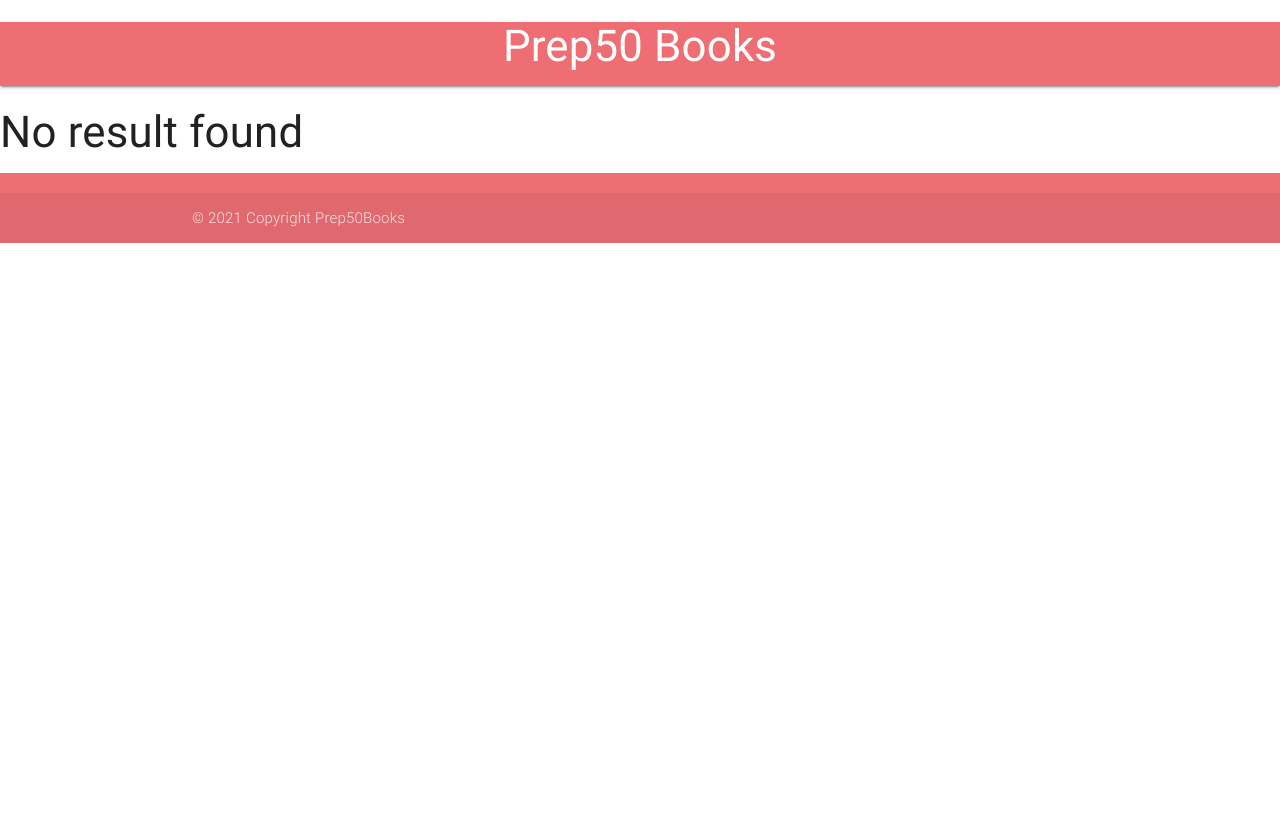
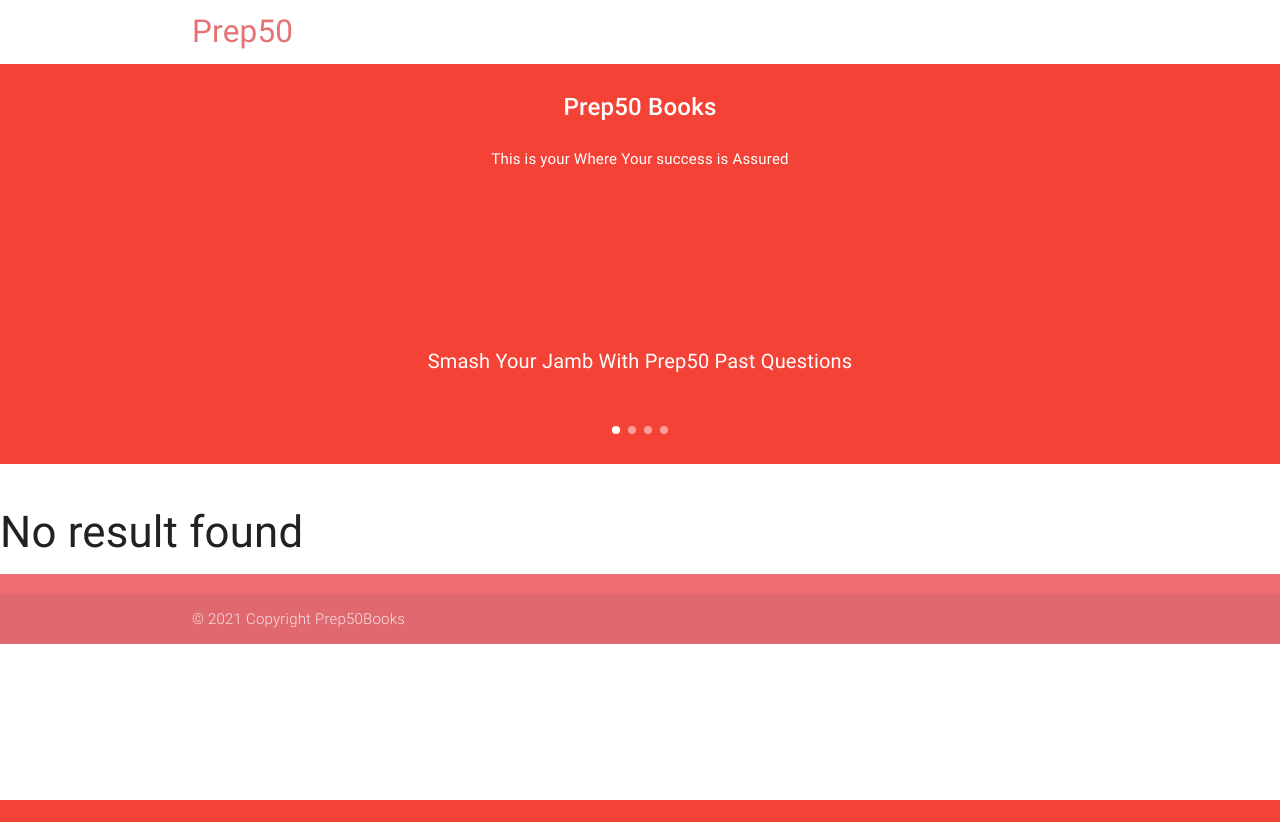
Before and after one commit to nwabuike/prep50Book_landing, a PHP site: page /userDisplay.php in a window 1280 px wide. After the commit the page ends 800 px from the top, so only its background shows below. Run offline with PHP 8.4, Linux system fonts and the light colour scheme; data that the repository does not hold is empty; some libraries are stand-ins or nearby versions.

Commit message:
userDisplay added

```diff
--- a/css/style.css
+++ b/css/style.css
@@ -55,15 +55,15 @@ p {
 footer.page-footer {
   margin: 0;
 }
-table.striped > tbody > tr:nth-child(odd) {
+/* table.striped > tbody > tr:nth-child(odd) {
 
   background-color: #e57373;
   color: white;
 
-}
-table{
+} */
+/* table{
   color:#e57373;
-}
+} */
 p,li{
   font-size: 20px;
  /* font-family: 'Times New Roman', Times, serif; */
@@ -73,11 +73,11 @@ b{
   color:#e57373;
 }
 body{
-	margin:0;
-	padding:0;
+	/* margin:0;
+	padding:0; */
 	list-style:none;
     letter-spacing:0.2px;
     min-height: 100vh;
-    flex-direction: column;
+    /* flex-direction: column; */
 
 }
--- a/index.php
+++ b/index.php
@@ -990,7 +990,7 @@
             console.log(jamb_Hard_sci);
             console.log(jamb_Hard_art);
             var handler = PaystackPop.setup({
-                key: 'pk_test_1f4efdc6023606badb324eb3273687f2dc209762', //put your public key here
+                key: 'pk_live_b19d2b16b5c91f33f6581ad46b428840d93e48a2', //put your public key here
                 email: email1, //put your customer's email here
                 amount: 1000000, //amount the customer is supposed to pay
                 metadata: {
@@ -1092,7 +1092,7 @@
             console.log(waec_Hard_sci);
             console.log(waec_Hard_art);
             var handler = PaystackPop.setup({
-                key: 'pk_test_1f4efdc6023606badb324eb3273687f2dc209762', //put your public key here
+                key: 'pk_live_b19d2b16b5c91f33f6581ad46b428840d93e48a2', //put your public key here
                 email: email2, //put your customer's email here
                 amount: 1500000, //amount the customer is supposed to pay
                 metadata: {
--- a/php/db_connection.php
+++ b/php/db_connection.php
@@ -2,7 +2,7 @@
 $host = "localhost";
 $userName = "root";
 $password = "";
-$dbName = "prep50books";
+$dbName = "prep50books2";
 // Create database connection
 $conn = new mysqli($host, $userName, $password, $dbName);
 // Check connection
--- a/thank-you.html
+++ b/thank-you.html
@@ -36,7 +36,7 @@
     </nav>
     <div class="carousel carousel-slider center" data-indicators="true">
         <div class="carousel-fixed-item center">
-            <p class="white-text">Smash Your Jamb With Prep50 Past Question</p>
+            <p class="white-text">Smash Your Jamb With Prep50 Past Questions</p>
         </div>
         <div class="carousel-item red white-text" href="#one!">
             <h2>Prep50 Books</h2>
--- a/userDisplay.php
+++ b/userDisplay.php
@@ -6,44 +6,52 @@ $result = mysqli_query($conn,"SELECT * FROM users");
 <html lang="en">
   <head>
     <meta charset="UTF-8" />
-    <link
-      href="https://fonts.googleapis.com/icon?family=Material+Icons"
-      rel="stylesheet"
-    />
+<!--Import Google Icon Font-->
+<link href="https://fonts.googleapis.com/icon?family=Material+Icons" rel="stylesheet">
     <!--Import materialize.css-->
-    <link
-      type="text/css"
-      rel="stylesheet"
-      href="css/materialize.min.css"
-      media="screen,projection"
-    />
-    <link
-      type="text/css"
-      rel="stylesheet"
-      href="css/style.css"
-      media="screen,projection"
-    />
+    <link type="text/css" rel="stylesheet" href="css/materialize.min.css" media="screen,projection" />
+    <link rel='stylesheet' href='https://cdn.jsdelivr.net/npm/sweetalert2@10.10.1/dist/sweetalert2.min.css'>
+    <link type="text/css" rel="stylesheet" href="css/style.css" />
 
     <!--Let browser know website is optimized for mobile-->
     <meta name="viewport" content="width=device-width, initial-scale=1.0" />
     <title>Prep50 | Books</title>
 
-    <!-- <!--JavaScript at end of body for optimized loading-->
-    <script type="text/javascript" src="js/jquery-2.2.2.js"></script>
-    <script type="text/javascript" src="js/materialize.min.js"></script>
   </head>
   <body>
-    <nav style="margin-bottom: 20px; margin-top: 10px">
-      <div class="nav-wrapper">
-        <h3 class="center">Prep50 Books</h3>
-      </div>
+  <nav class="white" role="navigation">
+        <div class="nav-wrapper container">
+            <a id="logo-container" href="#" class="brand-logo red-text text-lighten-2">Prep50</a>
+        </div>
     </nav>
+    <div class="carousel carousel-slider center" data-indicators="true">
+        <div class="carousel-fixed-item center">
+            <p class="white-text">Smash Your Jamb With Prep50 Past Questions</p>
+        </div>
+        <div class="carousel-item red white-text" href="#one!">
+            <h2>Prep50 Books</h2>
+            <p class="white-text">This is your Where Your success is Assured</p>
+        </div>
+        <div class="carousel-item amber white-text" href="#two!">
+            <h2>Prep50 Books</h2>
+            <p class="white-text">This is your Where Your success is Assured</p>
+        </div>
+        <div class="carousel-item green white-text" href="#three!">
+            <h2>Prep50 Books</h2>
+            <p class="white-text">This is your Where Your success is Assured</p>
+        </div>
+        <div class="carousel-item blue white-text" href="#four!">
+            <h2>Prep50 Books</h2>
+            <p class="white-text">This is your Where Your success is Assured</p>
+        </div>
+    </div>
+    <br>
     <?php
 if (mysqli_num_rows($result) >
     0) { ?>
     <div class="container" style="margin-bottom: 50px">
-      <div class="">
-        <table class="table">
+      <div class="section">
+        <table class="striped">
           <thead>
             <tr>
               <th data-field="id">S/N</th>
@@ -91,5 +99,14 @@ $i++;
         <div class="container">© 2021 Copyright Prep50Books</div>
       </div>
     </footer>
+    <script type="text/javascript" src="https://code.jquery.com/jquery-3.2.1.min.js"></script>
+      <script type="text/javascript" src="js/materialize.min.js"></script>
+    <script type="text/javascript">
+         $(document).ready(function(){
+            $('.carousel.carousel-slider').carousel({
+                fullWidth: true
+            });
+    });
+    </script>
   </body>
 </html>
```
